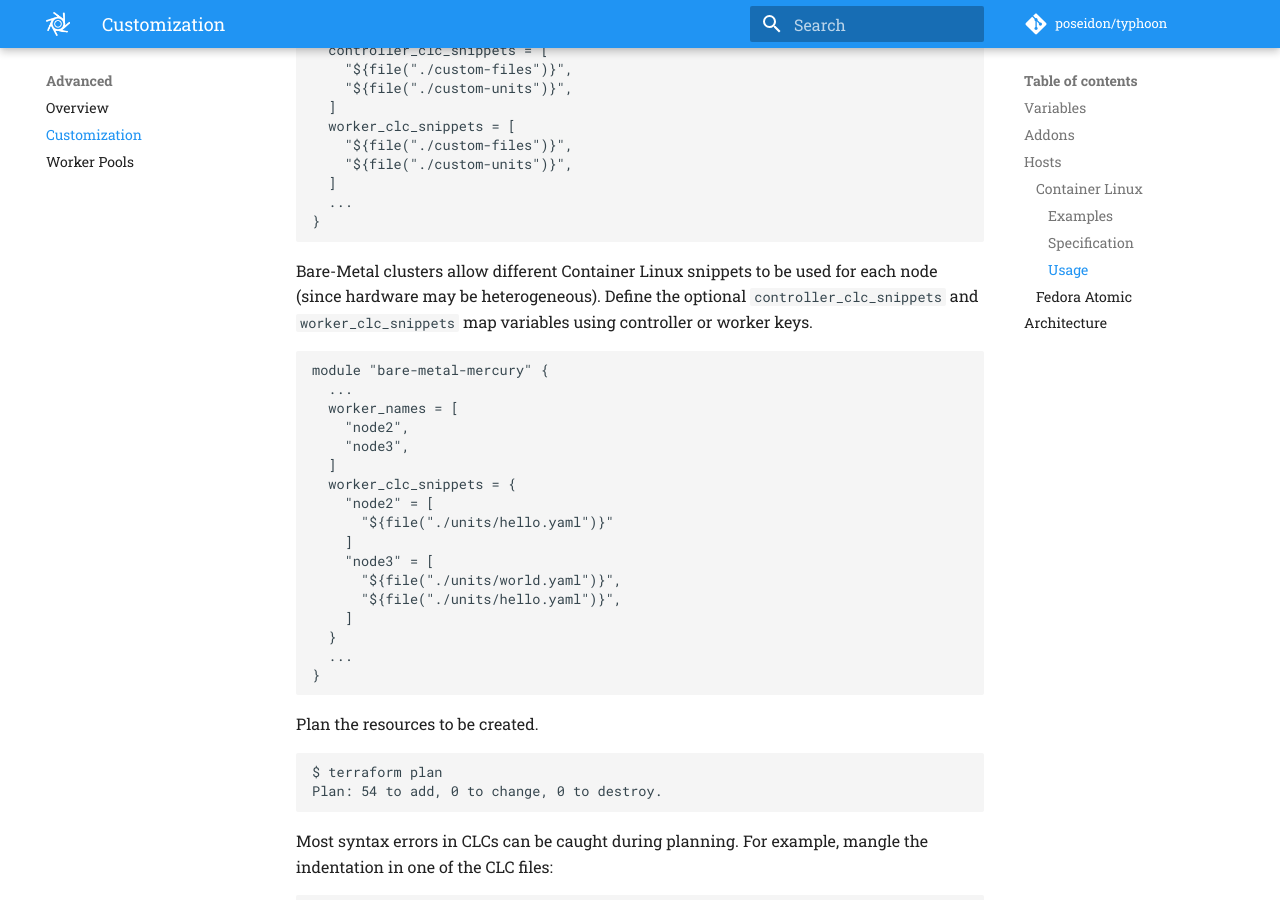
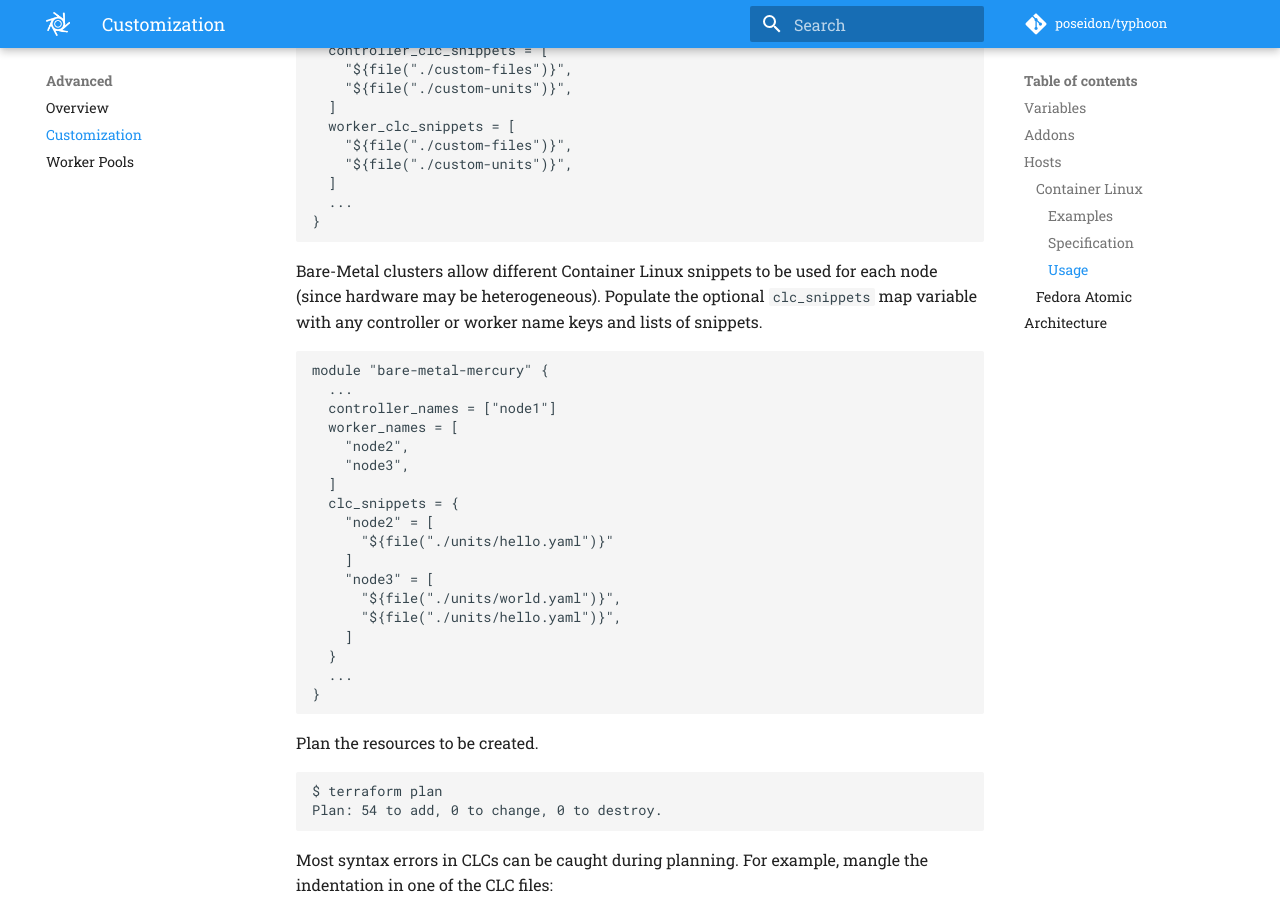
Before and after one commit to poseidon/typhoon, an MkDocs documentation site: the page built from docs/advanced/customization.md, in a window 1280 px wide and 900 px high, scrolled down 2301 px. Built offline with MkDocs 1.6.1 and Material for MkDocs 9.7.7, drawn with Linux system fonts in a browser that asks for light colours; comment, search, counter and statistics services are not loaded; old or Windows-style settings are respelled for this version of MkDocs.

Commit message:
Combine bare-metal CLC snippets maps into one map

````diff
--- a/docs/advanced/customization.md
+++ b/docs/advanced/customization.md
@@ -89,16 +89,17 @@ module "digital-ocean-nemo" {
 }
 ```
 
-Bare-Metal clusters allow different Container Linux snippets to be used for each node (since hardware may be heterogeneous). Define the optional `controller_clc_snippets` and `worker_clc_snippets` map variables using controller or worker keys.
+Bare-Metal clusters allow different Container Linux snippets to be used for each node (since hardware may be heterogeneous). Populate the optional `clc_snippets` map variable with any controller or worker name keys and lists of snippets.
 
 ```
 module "bare-metal-mercury" {
   ...
+  controller_names = ["node1"]
   worker_names = [
     "node2",
     "node3",
   ]
-  worker_clc_snippets = {
+  clc_snippets = {
     "node2" = [
       "${file("./units/hello.yaml")}"
     ]
````
Also changed, not shown: docs/cl/bare-metal.md (+1 -2 lines), 2 other files.
